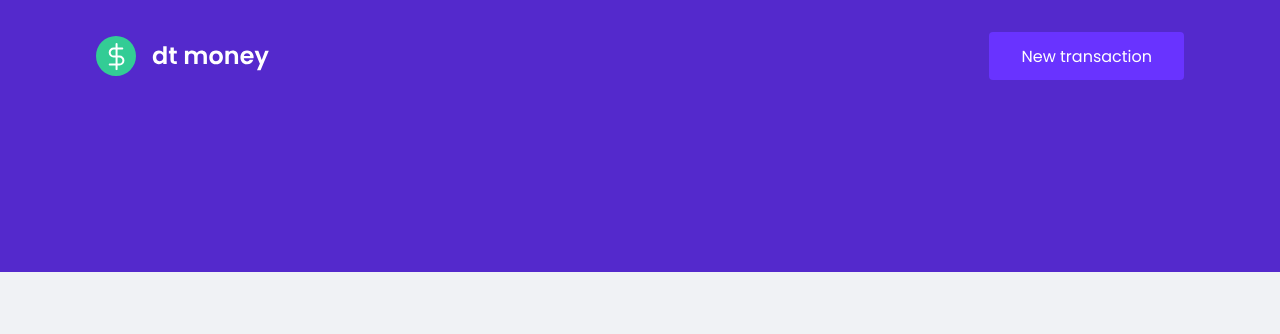
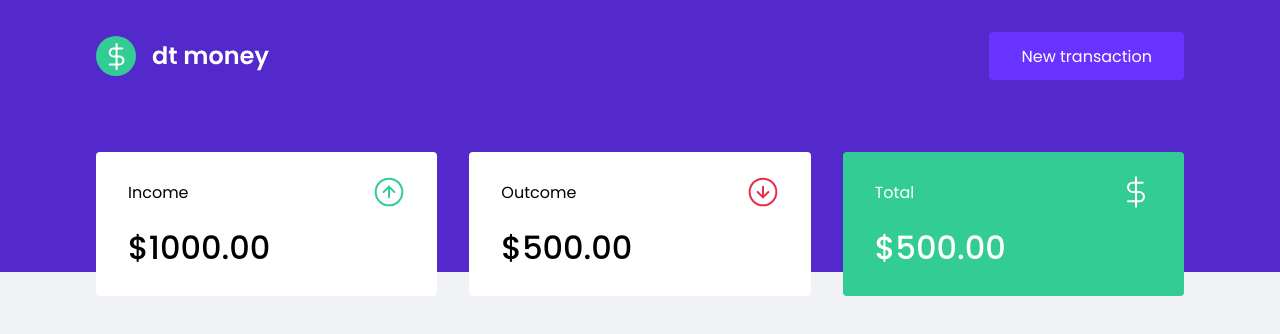
Before and after one commit to heldercostaa/DTMoney, a React (Create React App) app: page / in a window 1280 px wide. Shown: the top 334 px of the page. Built offline with nearby package versions, Linux system fonts and the light colour scheme.

Commit message:
Add first design for income, outcome and total cards

```diff
--- a/public/index.html
+++ b/public/index.html
@@ -11,7 +11,7 @@
 
     <title>DT Money</title>
 
-    <link href="https://fonts.googleapis.com/css2?family=Poppins:wght@400;600&display=swap" rel="stylesheet">
+    <link href="https://fonts.googleapis.com/css2?family=Poppins:wght@400;500;600&display=swap" rel="stylesheet">
   </head>
   <body>
     <noscript>You need to enable JavaScript to run this app.</noscript>
--- a/src/App.tsx
+++ b/src/App.tsx
@@ -1,4 +1,5 @@
 import { Header } from "./components/Header";
+import { Dashboard } from "./components/Dashboard";
 
 import { GlobalStyles } from "./styles/global";
 
@@ -6,6 +7,7 @@
   return (
     <>
       <Header />
+      <Dashboard />
       <GlobalStyles />
     </>
   );
--- /dev/null
+++ b/src/components/Dashboard/index.tsx
@@ -0,0 +1,11 @@
+import { Container } from "./styles";
+
+import { Summary } from "../Summary";
+
+export function Dashboard() {
+  return (
+    <Container>
+      <Summary></Summary>
+    </Container>
+  );
+}
--- /dev/null
+++ b/src/components/Dashboard/styles.ts
@@ -0,0 +1,7 @@
+import styled from 'styled-components';
+
+export const Container = styled.main`
+  max-width: 1120px;
+  margin: 0 auto;
+  padding: 2.5rem 1rem;
+`;
--- /dev/null
+++ b/src/components/Summary/index.tsx
@@ -0,0 +1,33 @@
+import incomeImg from "../../assets/income.svg";
+import outcomeImg from "../../assets/outcome.svg";
+import totalImg from "../../assets/total.svg";
+
+import { Container } from "./styles";
+
+export function Summary() {
+  return (
+    <Container>
+      <div>
+        <header>
+          <p>Income</p>
+          <img src={incomeImg} alt="Incomes" />
+        </header>
+        <strong>$1000.00</strong>
+      </div>
+      <div>
+        <header>
+          <p>Outcome</p>
+          <img src={outcomeImg} alt="Outcomes" />
+        </header>
+        <strong>$500.00</strong>
+      </div>
+      <div className="highlight-background">
+        <header>
+          <p>Total</p>
+          <img src={totalImg} alt="Total" />
+        </header>
+        <strong>$500.00</strong>
+      </div>
+    </Container>
+  );
+}
--- /dev/null
+++ b/src/components/Summary/styles.ts
@@ -0,0 +1,34 @@
+import styled from 'styled-components';
+
+export const Container = styled.div`
+  display: grid;
+  grid-template-columns: repeat(3, 1fr);
+  gap: 2rem;
+  margin-top: -10rem;
+
+  div {
+    background: var(--shape);
+    padding: 1.5rem 2rem;
+    border-radius: 0.25rem;
+    color: var(--text-title);
+
+    header {
+      display: flex;
+      align-items: center;
+      justify-content: space-between;
+    }
+
+    strong {
+      display: block;
+      margin-top: 1rem;
+      font-size: 2rem;
+      font-weight: 500;
+      line-height: 3rem;
+    }
+
+    &.highlight-background {
+      background: var(--green);
+      color: #fff;
+    }
+  }
+`;
--- a/src/styles/global.ts
+++ b/src/styles/global.ts
@@ -3,6 +3,7 @@
 export const GlobalStyles = createGlobalStyle`
   :root {
     --red: #e52e4d;
+    --green: #33cc95;
     --blue: #5429cc;
 
     --blue-light: #6933ff;
```
